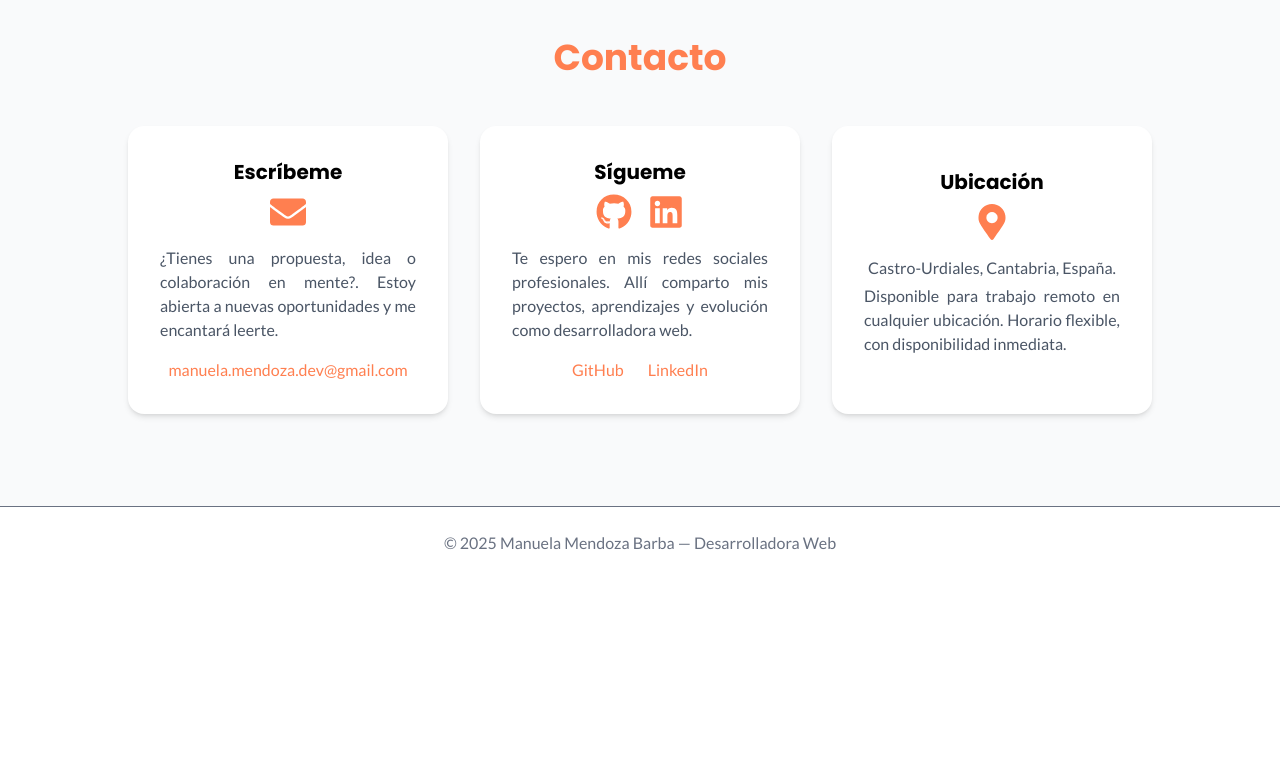
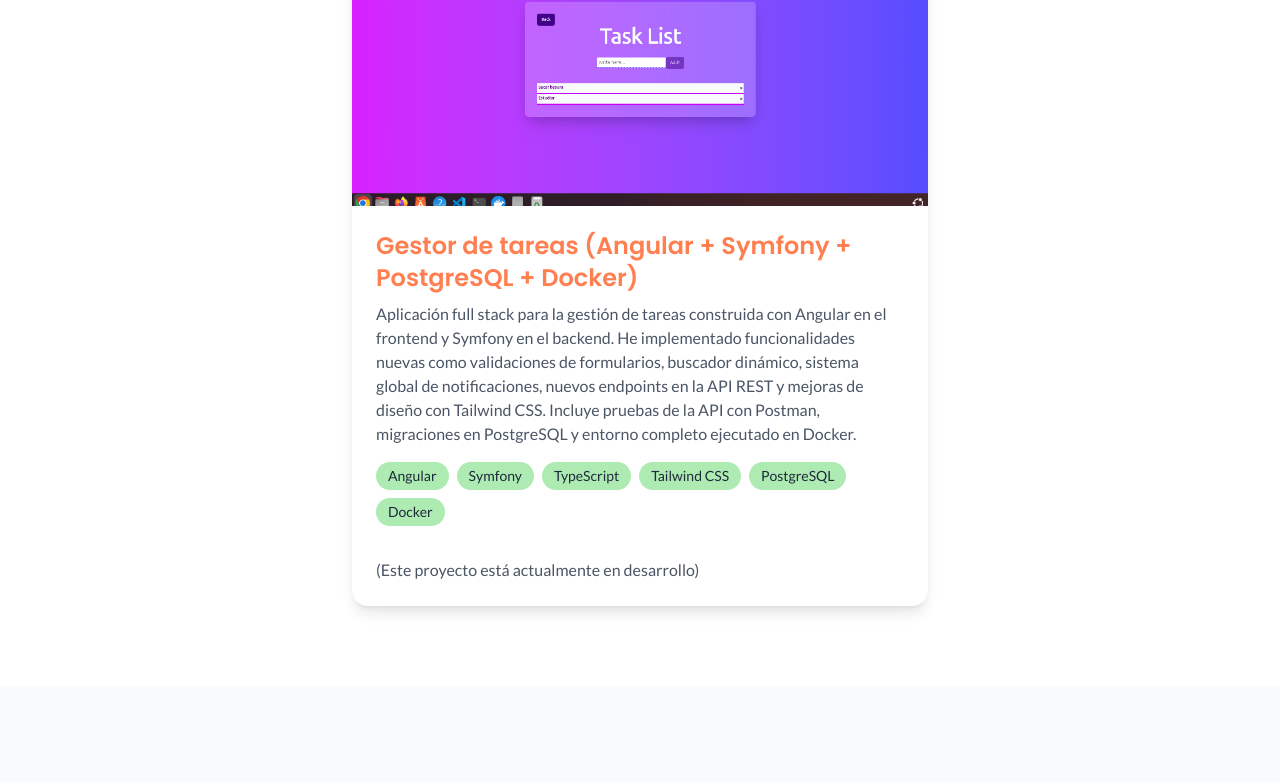
Before and after one commit to manuela217/portfolio-personal-react, a React (Vite) app: page / in a window 1280 px wide. Shown: the part 3342-4124 px from the top of the page. Before the commit the page ends 3921 px from the top, so only its background shows below. Built offline with nearby package versions, Linux system fonts and the light colour scheme.

Commit message:
project update

```diff
--- a/src/components/Projects.jsx
+++ b/src/components/Projects.jsx
@@ -1,6 +1,7 @@
 import { motion } from 'framer-motion';
 import fotoPortfolioReact from '../assets/img/proyectoPortfolioReact.png';
 import fotoPortfolio from '../assets/img/proyectoPortfolio.png';
+import fotoGestorTareas from '../assets/img/proyectoGestorTareas.png';
 
 export default function Proyects () {
   return (
@@ -8,7 +9,7 @@ export default function Proyects () {
 
       <h2 className="font-poppins text-4xl text-[#FF7F50] font-bold text-center mb-12"> Proyectos </h2>
 
-      <div className="grid md:grid-cols-2 gap-10 max-w-6xl">
+      <div className="grid md:grid-cols-2 gap-10 max-w-6xl mx-auto">
 
         <motion.div
           className="bg-white rounded-2xl shadow-lg overflow-hidden hover:shadow-2xl transition-shadow duration-300"
@@ -16,7 +17,7 @@ export default function Proyects () {
         >
           <img src={fotoPortfolioReact} alt="Portfolio personal React" className="w-full h-[300px] object-cover" />
           <div className="p-6 text-left">
-            <h3 className="font-poppins text-2xl font-semibold text-[#FF7F50]"> Portfolio personal en React </h3>
+            <h3 className="font-poppins text-2xl font-semibold text-[#FF7F50]"> Portfolio personal (React + Vite) </h3>
             <p className="text-gray-600 mt-2">
               Portfolio desarrollado con React y Tailwind CSS para mostrar mis proyectos, habilidades y formas de contacto. Totalmente responsive y
               con un diseño moderno. Este es mi segundo portfolio personal, creado en React utilizando Vite para un rendimiento superior y una
@@ -83,6 +84,46 @@ export default function Proyects () {
           </div>
         </motion.div>
 
+        <motion.div
+          className="bg-white rounded-2xl shadow-lg overflow-hidden hover:shadow-2xl transition-shadow duration-300 md:col-span-2 mx-auto max-w-xl"
+          whileHover={{ scale: 1.02 }}
+        >
+          <img src={fotoGestorTareas} alt="Proyecto personal full stack" className="w-full h-[300px] object-cover" />
+          <div className="p-6 text-left">
+            <h3 className="font-poppins text-2xl font-semibold text-[#FF7F50]"> Gestor de tareas (Angular + Symfony + PostgreSQL + Docker) </h3>
+            <p className="text-gray-600 mt-2">
+              Aplicación full stack para la gestión de tareas construida con Angular en el frontend y Symfony en el backend. He implementado
+              funcionalidades nuevas como validaciones de formularios, buscador dinámico, sistema global de notificaciones, nuevos endpoints
+              en la API REST y mejoras de diseño con Tailwind CSS. Incluye pruebas de la API con Postman, migraciones en PostgreSQL y entorno
+              completo ejecutado en Docker.
+            </p>
+            <div className="flex flex-wrap gap-2 mt-4">
+              <span className="bg-[#adebb3] text-gray-800 text-sm px-3 py-1 rounded-full"> Angular </span>
+              <span className="bg-[#adebb3] text-gray-800 text-sm px-3 py-1 rounded-full"> Symfony </span>
+              <span className="bg-[#adebb3] text-gray-800 text-sm px-3 py-1 rounded-full"> TypeScript </span>
+              <span className="bg-[#adebb3] text-gray-800 text-sm px-3 py-1 rounded-full"> Tailwind CSS </span>
+              <span className="bg-[#adebb3] text-gray-800 text-sm px-3 py-1 rounded-full"> PostgreSQL </span>
+              <span className="bg-[#adebb3] text-gray-800 text-sm px-3 py-1 rounded-full"> Docker </span>
+            </div>
+            <div className="flex gap-4 mt-6">
+              <p className="text-gray-600 mt-2"> (Este proyecto está actualmente en desarrollo) </p>
+              {/*
+              <a
+                href="#"
+                target="_blank"
+                className="bg-[#FF7F50] text-white px-8 py-3 mt-10 mb-10 rounded-full font-medium transition duration-300 ease-in-out hover:-translate-y-1 hover:scale-105" >
+                Ver código
+              </a>
+              <a
+                href="#"
+                className="bg-white border-2 border-[#FF7F50] text-[#FF7F50] px-8 py-3 mt-10 mb-10 rounded-full font-medium transition duration-300 ease-in-out hover:-translate-y-1 hover:scale-105" >
+                Ver demo
+              </a>
+              */}
+            </div>
+          </div>
+        </motion.div>
+
       </div>
     </section>
   );
```
Also changed, not shown: src/assets/img/proyectoGestorTareas.png (added).
